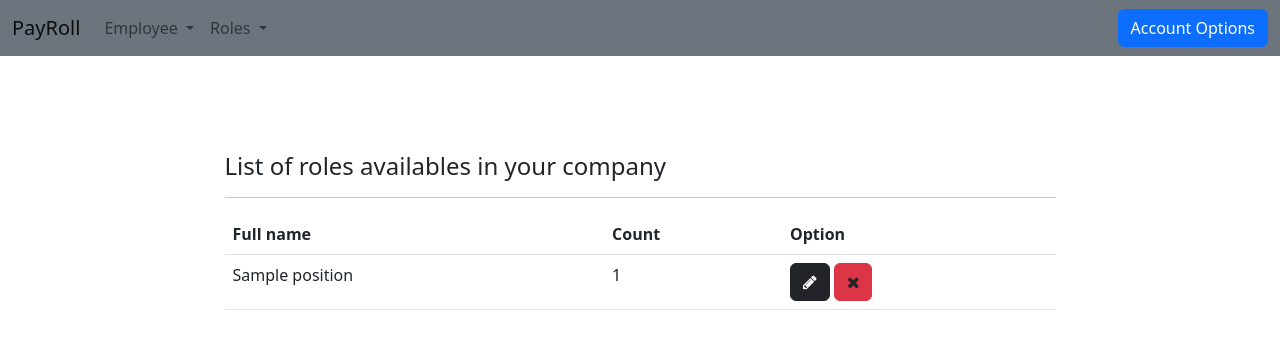
After one commit to AndresYepesM/PayRoll-system, a Django app: page /enterprise/positions/ in a window 1280 px wide. The commit adds this page. Shown: the top 349 px of the page. Run offline with Django 4.2, Linux system fonts and the light colour scheme; a user stored in the database is signed in; tables that the repository leaves empty hold one stand-in row (values such as "Sample post"); some libraries are stand-ins or nearby versions.

Commit message:
Role List and Counter for each role

```diff
--- a/company/models.py
+++ b/company/models.py
@@ -21,6 +21,7 @@ class Enterprise(models.Model):
 class Position(models.Model):
     enterprise = models.ForeignKey(Enterprise, on_delete=models.CASCADE, null=True)
     name = models.CharField(max_length=50)
+    counter = models.IntegerField(default=0)
 
     def __str__(self):
         return f'{self.name}'
@@ -34,7 +35,7 @@ class Employee(models.Model):
     phone = models.CharField(max_length=35)
     ssn = models.IntegerField(unique=True)
     salary = models.FloatField()
-    role = models.OneToOneField(Position, on_delete=models.PROTECT)
+    role = models.ForeignKey(Position, on_delete=models.CASCADE)
 
     def __str__(self):
         return f'{self.id} name: {self.full_name},  company id: {self.enterprise.id}'
--- a/company/urls.py
+++ b/company/urls.py
@@ -20,4 +20,6 @@ urlpatterns = [
     path('employee_access/<int:employee_id>/', employee_access, name='employee_access'),
 
     path('employee_delete/<int:employee_id>/', employee_delete, name='employee_delete'),
+
+    path('positions/', positions_list, name='positions_list'),
 ]
--- a/company/views.py
+++ b/company/views.py
@@ -89,6 +89,11 @@ def register_new_employee(request):
                 employee.ssn = form.cleaned_data['ssn']
                 employee.salary = form.cleaned_data['salary']
                 employee.role = form.cleaned_data['role']
+
+                # Add to Counter
+                role = Position.objects.get(name=employee.role)
+                role.counter += 1
+                role.save()
 
                 # Employee Account information
                 username = employee.email.split('@')[0]
@@ -218,3 +223,16 @@ def employee_delete(request, employee_id):
     else:
         messages.error(request, 'Access Denied')
         return rediect('Home')
+
+@login_required(login_url='Home')
+def positions_list(request):
+    if request.user.is_admin or request.user.is_superuser:
+        enterprise = Enterprise.objects.get(account=request.user.id)
+        positions = Position.objects.filter(enterprise=enterprise)
+        context ={
+            'positions':positions,
+        }
+        return render(request, 'enterprise/positions/positions_list.html', context)
+    else:
+        messages.error(request, 'Access Denied')
+        return redirect('Home')
--- /dev/null
+++ b/templates/enterprise/positions/positions_list.html
@@ -0,0 +1,42 @@
+{% extends 'base.html' %}
+
+{% block content %}
+<div class="container mt-5">
+    <div class="row">
+        <div class="col-md-9 mx-auto mt-5">
+            <h4>List of roles availables in your company</h4>
+            <hr>
+            <table class="table">
+                <thead>
+                    <tr>
+                        <th scope="col">Full name</th>
+                        <th scope="col">Count</th>
+                        <th scope="col">Option</th>
+                    </tr>
+                </thead>
+
+                <tbody>
+                    {% if positions %}
+                        {% for i in positions %}
+                            <tr>
+                                <td>{{i.name}}</td>
+                                <td>{{i.counter}}</td>
+                                <td>
+                                    <a href="{% url 'employee_edit' employee_id=i.id %}" class="btn btn-dark text-light" data-bs-toggle="tooltip" data-bs-placement="top" title="Edit employee"><i class="fa fa-pencil" aria-hidden="true"></i></a>
+                                    <a href="{% url 'employee_delete' employee_id=i.id %}" onclick="return confirm('Are your surre you want to delete this employee?')" class="btn btn-danger text-dark" data-bs-toggle="tooltip" data-bs-placement="top" title="Delete employee"><i class="fa fa-times" aria-hidden="true"></i></a>
+                                </td>
+                            </tr>
+                        {% endfor %}
+                    {% else %}
+                        <tr>
+                            <td>
+                                No employee register
+                            </td>
+                        </tr>
+                    {% endif %}
+                </tbody>
+            </table>
+        </div>
+    </div>
+</div>
+{% endblock %}
--- a/templates/includes/navbar.html
+++ b/templates/includes/navbar.html
@@ -26,7 +26,7 @@
                         </a>
 
                         <ul class="dropdown-menu" aria-labelledby="navbarDropdown">
-                            <li><a class="dropdown-item" href="#">List of Roles</a></li>
+                            <li><a class="dropdown-item" href="{% url 'positions_list' %}">List of Roles</a></li>
                             <li><a class="dropdown-item" href="{% url 'new_employee' %}">Create a new Role</a></li>
                         </ul>
                     </li>
```
Also changed, not shown: company/migrations/0005_position_counter.py (added), company/migrations/0006_remove_position_enterprise_position_enterprise.py (added), company/migrations/0007_alter_employee_role_remove_position_enterprise_and_more.py (added), company/migrations/0008_alter_employee_role.py (added).
